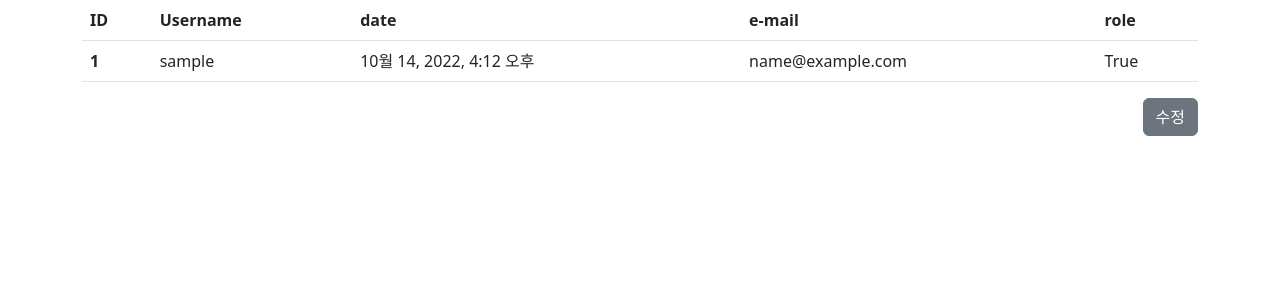
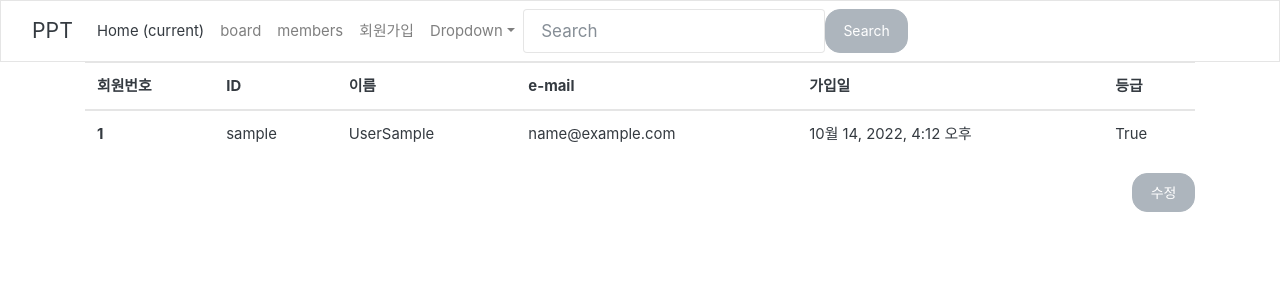
Before and after one commit to solightnsalt/django-pair3, a Django app: page /accounts/detail/1 in a window 1280 px wide. Shown: the top 300 px of the page. Run offline with Django 3.2, Linux system fonts and the light colour scheme; the visitor is signed in with stand-in values (Sample User, id 1); some libraries are stand-ins or nearby versions.

Commit message:
create accounts/update,logout,  nav

```diff
--- a/accounts/models.py
+++ b/accounts/models.py
@@ -3,4 +3,7 @@ from django.contrib.auth.models import AbstractUser
 
 # Create your models here.
 class User(AbstractUser):
-    pass
+    # pass
+    @property
+    def full_name(self):
+        return f"{self.last_name}{self.first_name}"
--- a/accounts/templates/accounts/detail.html
+++ b/accounts/templates/accounts/detail.html
@@ -6,24 +6,27 @@
   <table class="table">
     <thead>
       <tr>
+        <th scope="col">회원번호</th>
         <th scope="col">ID</th>
-      <th scope="col">Username</th>
-      <th scope="col">date</th>
+        <th scope="col">이름</th>
         <th scope="col">e-mail</th>
-      <th scope="col">role</th>
+        <th scope="col">가입일</th>
+        <th scope="col">등급</th>
       </tr>
     </thead>
     <tbody>
       <tr>
         <th scope="row">{{ user.id }}</th>
         <td>{{ user.username }}</td>
+        <td>{{ user.full_name }}</td>
+        <td>{{ user.email }}</td>
         <td>{{ user.date_joined }}</td>
-      <td>{{ user.email }}</td>
         <td>{{ user.is_staff }}</td>
       </tr>
     </tbody>
   </table>
   <div class="d-flex justify-content-end">
-  <a href="{% url 'accounts:update' user.id %}"><button type="submit" class="btn btn-secondary">수정</button></a>
+    <a href="{% url 'accounts:update' %}" type="button" class="btn btn-secondary">수정
+    </a>
   </div>
 {% endblock %}
--- a/accounts/urls.py
+++ b/accounts/urls.py
@@ -6,7 +6,8 @@ app_name = "accounts"
 urlpatterns = [
     path("", views.index, name="index"),
     path("detail/<int:user_id>", views.detail, name="detail"),
-    path("update/<int:user_id>", views.update, name="update"),
+    path("update/", views.update, name="update"),
     path("signup/", views.signup, name="signup"),
     path("login/", views.login, name="login"),
+    path("logout/", views.logout, name="logout"),
 ]
--- a/accounts/views.py
+++ b/accounts/views.py
@@ -1,25 +1,38 @@
 from django.shortcuts import render, redirect
-from .forms import CustomUserCreationForm
+from .forms import CustomUserCreationForm, CustomUserChangeForm
 from django.contrib.auth import get_user_model
 from django.contrib.auth.forms import AuthenticationForm
 from django.contrib.auth import login as auth_login
+from django.contrib.auth import logout as auth_logout
+from django.contrib.auth.decorators import login_required
 
 # Create your views here.
 def index(request):
     users = get_user_model().objects.all()
 
-    context = {
-        'users': users
-    }
+    context = {"users": users}
 
-    return render(request, 'accounts/index.html', context)
+    return render(request, "accounts/index.html", context)
+
 
 def detail(request, user_id):
-    return render(request, 'accounts/detail.html')
+    return render(request, "accounts/detail.html")
 
-def update(request, user_id):
 
-    return render(request, 'accounts/update.html')
+@login_required
+def update(request):
+    if request.method == "POST":
+        form = CustomUserChangeForm(request.POST, instance=request.user)
+        if form.is_valid():
+            form.save()
+            return redirect("accounts:detail", request.user.pk)
+    else:
+        form = CustomUserChangeForm(instance=request.user)
+    context = {
+        "form": form,
+    }
+    return render(request, "accounts/update.html", context)
+
 
 def signup(request):
     if request.method == "POST":
@@ -36,20 +49,22 @@ def signup(request):
     }
     return render(request, "accounts/signup.html", context)
 
+
 def login(request):
     if request.method == "POST":
         form = AuthenticationForm(request, data=request.POST)
-
         if form.is_valid():
             auth_login(request, form.get_user())
             # Need to be updated
-            return redirect("articles:index")
-
+            return redirect(request.GET.get("next") or "accounts:index")
     else:
         form = AuthenticationForm()
+    context = {
+        "form": form,
+    }
+    return render(request, "accounts/login.html", context)
 
-    context = {
-        "form": form
-    }
 
-    return render(request, "accounts/login.html", context)
+def logout(request):
+    auth_logout(request)
+    return redirect("accounts:login")
--- a/config/settings.py
+++ b/config/settings.py
@@ -34,6 +34,7 @@ ALLOWED_HOSTS = []
 
 INSTALLED_APPS = [
     # apps
+    "reviews",
     "accounts",
     # pkg
     "django_bootstrap5",
--- a/config/urls.py
+++ b/config/urls.py
@@ -18,5 +18,6 @@ from django.urls import path, include
 
 urlpatterns = [
     path("admin/", admin.site.urls),
+    path("reviews/", include("reviews.urls")),
     path("accounts/", include("accounts.urls")),
 ]
--- /dev/null
+++ b/reviews/admin.py
@@ -0,0 +1,3 @@
+from django.contrib import admin
+
+# Register your models here.
--- /dev/null
+++ b/reviews/apps.py
@@ -0,0 +1,6 @@
+from django.apps import AppConfig
+
+
+class ReviewsConfig(AppConfig):
+    default_auto_field = 'django.db.models.BigAutoField'
+    name = 'reviews'
--- /dev/null
+++ b/reviews/models.py
@@ -0,0 +1,3 @@
+from django.db import models
+
+# Create your models here.
--- /dev/null
+++ b/reviews/tests.py
@@ -0,0 +1,3 @@
+from django.test import TestCase
+
+# Create your tests here.
--- /dev/null
+++ b/reviews/urls.py
@@ -0,0 +1,8 @@
+from django.urls import path
+from . import views
+
+app_name = "reviews"
+
+urlpatterns = [
+    path("", views.index, name="index"),
+]
--- /dev/null
+++ b/reviews/views.py
@@ -0,0 +1,5 @@
+from django.shortcuts import render
+
+# Create your views here.
+def index(request):
+    return render(request, "reviews/index.html")
--- a/templates/base.html
+++ b/templates/base.html
@@ -8,13 +8,54 @@
     <meta name="viewport" content="width=device-width, initial-scale=1, shrink-to-fit=no">
 
     <!-- Bootstrap CSS v5.2.1 -->
-    <link href="https://cdn.jsdelivr.net/npm/bootstrap@5.2.1/dist/css/bootstrap.min.css" rel="stylesheet" integrity="sha384-iYQeCzEYFbKjA/T2uDLTpkwGzCiq6soy8tYaI1GyVh/UjpbCx/TYkiZhlZB6+fzT" crossorigin="anonymous">
+    <link href="https://cdn.jsdelivr.net/npm/bootswatch@4.5.2/dist/litera/bootstrap.min.css" rel="stylesheet" integrity="sha384-iYQeCzEYFbKjA/T2uDLTpkwGzCiq6soy8tYaI1GyVh/UjpbCx/TYkiZhlZB6+fzT" crossorigin="anonymous">
 
   </head>
 
   <body>
     <header>
       <!-- place navbar here -->
+      <nav class="navbar navbar-expand-lg navbar-light bg-light">
+        <div class="container-fluid">
+          <a class="navbar-brand" href="" {% url 'reviews:index' %} "">PPT</a>
+          <button class="navbar-toggler" type="button" data-bs-toggle="collapse" data-bs-target="#navbarColor03" aria-controls="navbarColor03" aria-expanded="false" aria-label="Toggle navigation">
+            <span class="navbar-toggler-icon"></span>
+          </button>
+          <div class="collapse navbar-collapse" id="navbarColor03">
+            <ul class="navbar-nav me-auto">
+              <li class="nav-item">
+                <a class="nav-link active" href="" {% url 'reviews:index' %} "">Home
+                  <span class="visually-hidden">(current)</span>
+                </a>
+              </li>
+              <li class="nav-item">
+                <a class="nav-link" href="#">board</a>
+              </li>
+              <li class="nav-item">
+                <a class="nav-link" href="#">members</a>
+              </li>
+              <li class="nav-item">
+                <a class="nav-link" href="{% url 'accounts:signup' %}">회원가입</a>
+              </li>
+              <li class="nav-item dropdown">
+                <a class="nav-link dropdown-toggle" data-bs-toggle="dropdown" href="#" role="button" aria-haspopup="true" aria-expanded="false">Dropdown</a>
+                <div class="dropdown-menu">
+                  <a class="dropdown-item" href="#">Action</a>
+                  <a class="dropdown-item" href="#">Another action</a>
+                  <a class="dropdown-item" href="#">Something else here</a>
+                  <div class="dropdown-divider"></div>
+                  <a class="dropdown-item" href="#">Separated link</a>
+                </div>
+              </li>
+            </ul>
+            <form class="d-flex">
+              <input class="form-control me-sm-2" type="text" placeholder="Search">
+              <button class="btn btn-secondary my-2 my-sm-0" type="submit">Search</button>
+            </form>
+          </div>
+        </div>
+      </nav>
+
     </header>
     <main class="container">
       {% block content %}{% endblock content %}
```
Also changed, not shown: accounts/forms.py (+11 -1 lines), accounts/templates/accounts/login.html (+4 -4 lines), accounts/templates/accounts/update.html (+6 -23 lines), reviews/__init__.py (added), reviews/migrations/__init__.py (added), reviews/templates/reviews/index.html (added). Lines whose indentation alone changed are shown as unchanged.
